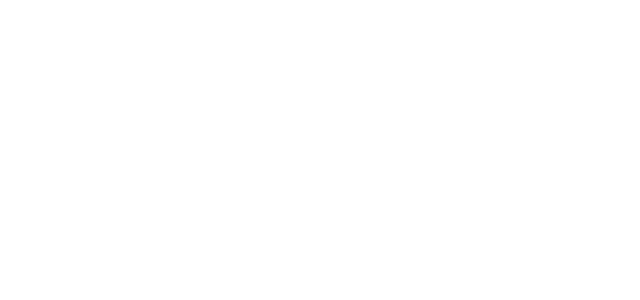
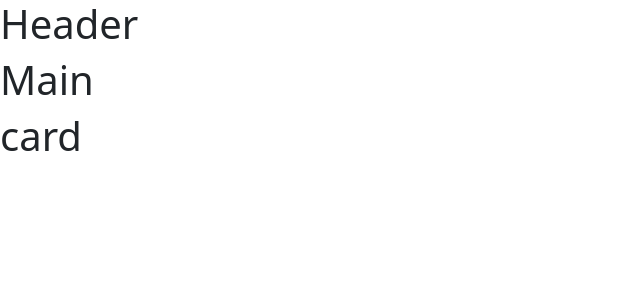
Before and after one commit to LucaCavatassi/vite-boolflix, a Vue app: page / in a window 1280 px wide. Shown: the top 300 px of the page, without its empty margins (0-640 px from the left). Built offline with nearby package versions, Linux system fonts and the light colour scheme.

Commit message:
tested components working

```diff
--- a/src/App.vue
+++ b/src/App.vue
@@ -1,6 +1,14 @@
 <script>
 import axios from 'axios';
+import AppHeader from "../src/components/AppHeader.vue";
+import AppMain from "../src/components/AppMain.vue";
+
 export default {
+  components: {
+    AppHeader,
+    AppMain
+  },
+
   data(){
     return {
 
@@ -11,7 +19,8 @@
 </script>
 
 <template>
-
+  <AppHeader />
+  <AppMain />
 </template>
 
 <style>
--- a/src/components/AppHeader.vue
+++ b/src/components/AppHeader.vue
@@ -10,7 +10,7 @@
 </script>
 
 <template>
-
+<h1>Header</h1>
 </template>
 
 <style>
--- a/src/components/AppMain.vue
+++ b/src/components/AppMain.vue
@@ -1,5 +1,11 @@
 <script>
+import MovieCard from "/src/components/MovieCard.vue";
+
 export default {
+    components: {
+        MovieCard
+    },
+
     data(){
         return {
 
@@ -10,6 +16,8 @@
 </script>
 
 <template>
+<h1>Main</h1>
+<MovieCard />
 
 </template>
 
--- a/src/components/MovieCard.vue
+++ b/src/components/MovieCard.vue
@@ -10,7 +10,7 @@
 </script>
 
 <template>
-
+<h1>card</h1>
 </template>
 
 <style>
```
